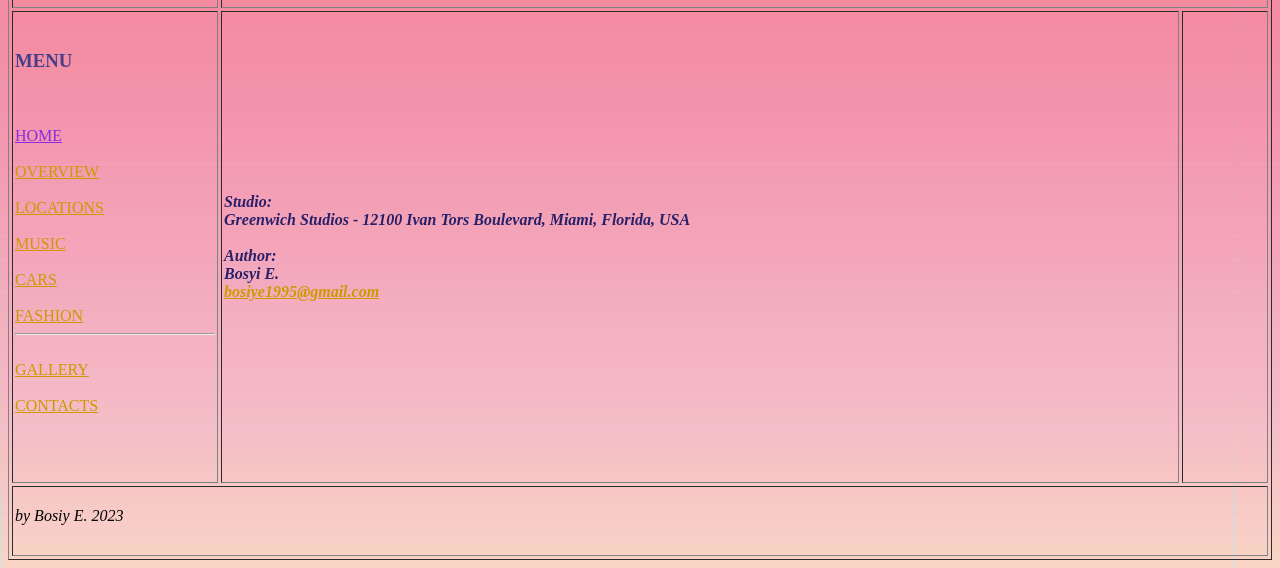
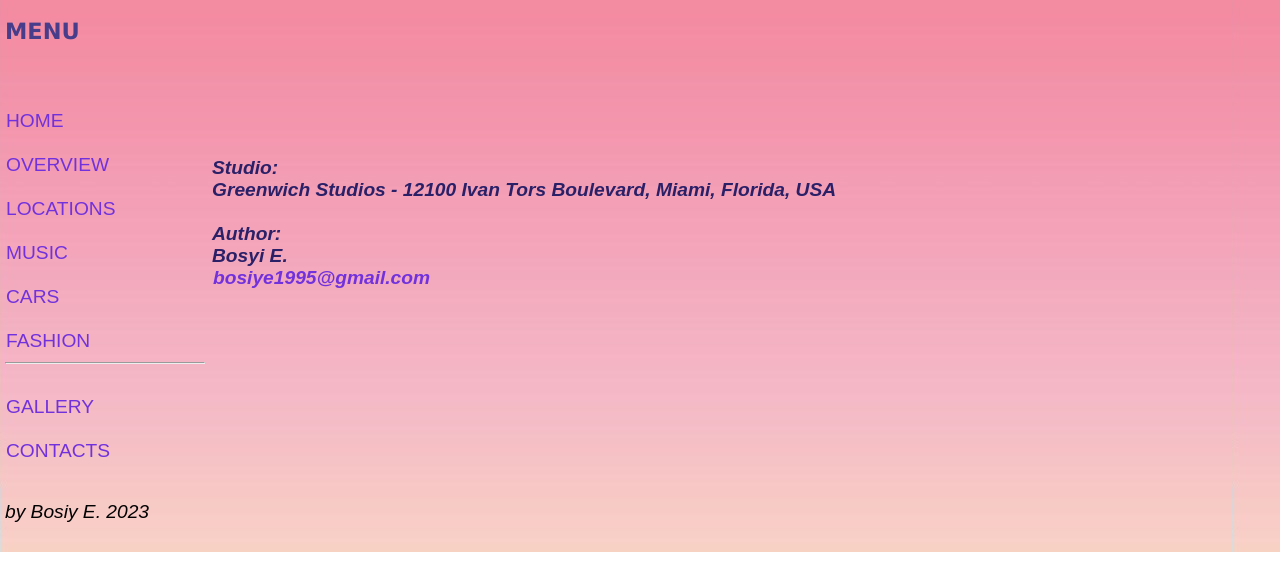
Before and after one commit to AnturyChiro/MW-HTML, a plain HTML site: page pages/contacts.html in a window 1280 px wide. Shown: the part 248-816 px from the top of the page. Drawn offline with Linux system fonts and the light colour scheme.

Commit message:
forth commit

```diff
--- a/index.html
+++ b/index.html
@@ -4,21 +4,18 @@
     <meta charset="UTF-8">
     <meta name="viewport" content="width=device-width, initial-scale=1.0">
     <title>Miami Vice</title>
-
+    <link href="./style.css" type="text/css" rel="stylesheet">
 </head>
 
 <body background="./imeges/BG.jpg" text="#FFFFFF" link="#cc9900" vlink="#cccc00">
-    <TABLE BORDER=1 ALIGN=CENTER WIDTH= "100%" HEIGHT= "800" CELLPADDING=2 CELLSPACING=3>
+    <TABLE BORDER=0 ALIGN=CENTER WIDTH= "100%" HEIGHT= "800" CELLPADDING=2 CELLSPACING=3>
     <TR  HEIGHT= "100">
         <TH WIDTH= "50"><img src="./imeges/logo.png" width="200" height="200"></TH>
         <TH COLSPAN=2 style="font-style: italic; color: darkslateblue;"><h1>MIAMI VICE</h1></TH>
     </TR>
     <TR  HEIGHT= "400">
     <TD VALIGN="TOP" style="color: darkslateblue;"><br> <h3>MENU</h3></br>
-        <style>
-            a:visited{color:blue}
-        </style>
-        <br> <A href= "./index.html" style="color: blueviolet;">HOME</A></br>
+        <br> <A href= "./index.html">HOME</A></br>
         <br> <A href= "./pages/overview.html">OVERVIEW</A></br>
         <br> <A href= "./pages/locations.html">LOCATIONS</A></br>
         <br> <A href= "./pages/music.html">MUSIC</A></br>
--- a/pages/contacts.html
+++ b/pages/contacts.html
@@ -4,21 +4,18 @@
     <meta charset="UTF-8">
     <meta name="viewport" content="width=device-width, initial-scale=1.0">
     <title>Miami Vice</title>
-
+    <link href="../style.css" type="text/css" rel="stylesheet">
 </head>
 
 <body background="../imeges/BG.jpg" text="#FFFFFF" link="#cc9900" vlink="#cccc00">
-    <TABLE BORDER=1 ALIGN=CENTER WIDTH= "100%" HEIGHT= "800" CELLPADDING=2 CELLSPACING=3>
+    <TABLE BORDER=0 ALIGN=CENTER WIDTH= "100%" HEIGHT= "800" CELLPADDING=2 CELLSPACING=3>
     <TR  HEIGHT= "100">
         <TH WIDTH= "50"><img src="../imeges/logo.png" width="200" height="200"></TH>
         <TH COLSPAN=2 style="font-style: italic; color: darkslateblue;"><h1>MIAMI VICE</h1></TH>
     </TR>
     <TR  HEIGHT= "400">
     <TD VALIGN="TOP" style="color: darkslateblue;"><br> <h3>MENU</h3></br>
-        <style>
-            a:visited{color:blue}
-        </style>
-        <br> <A href= "../index.html" style="color: blueviolet;">HOME</A></br>
+        <br> <A href= "../index.html">HOME</A></br>
         <br> <A href= "../pages/overview.html">OVERVIEW</A></br>
         <br> <A href= "../pages/locations.html">LOCATIONS</A></br>
         <br> <A href= "../pages/music.html">MUSIC</A></br>
--- /dev/null
+++ b/style.css
@@ -0,0 +1,10 @@
+body {margin: 0 auto; font-size: 1.2rem; font-family: sans-serif;}
+  p {line-height: 1.4;}
+  a {outline: none; text-decoration: none; padding: 2px 1px 0;}
+  a:link {color: #7132dd;}
+  a:visited {color: #437a16;}
+  a:focus { border-bottom: 1px solid; background: #a05cac;}
+  a:hover { border-bottom: 1px solid; background: #a05cac;}
+  a:active {background: #a7028e; color: #cdfeaa;}
+  h1 {font-family: Verdana, Geneva, Tahoma, sans-serif;}
+  h3 {font-family: Verdana, Geneva, Tahoma, sans-serif;}
```
Also changed, not shown: pages/cars.html (+4 -7 lines), pages/fashion.html (+3 -6 lines), pages/gallery.html (+3 -6 lines), pages/locations.html (+3 -6 lines), pages/music.html (+3 -6 lines), pages/overview.html (+3 -6 lines).
